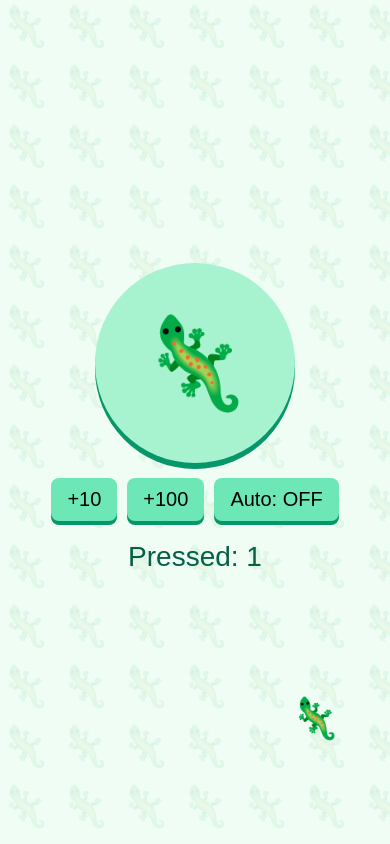
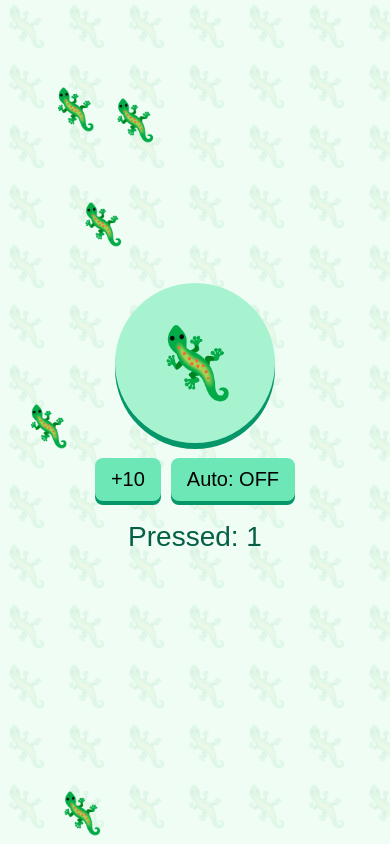
Before and after one commit to TigerSkater/Lizard, a plain HTML site: page index.html in a window 390 px wide. Both pictures are taken after a click on the button "Lizard button". Shown: the top 844 px of the page. Drawn offline with Linux system fonts and the light colour scheme.

Commit message:
Update index.html

```diff
--- a/index.html
+++ b/index.html
@@ -32,6 +32,7 @@
     transition: transform 0.15s ease, box-shadow 0.15s ease;
     user-select: none;
     -webkit-tap-highlight-color: transparent;
+    z-index: 2;
   }
 
   #lizardButton:active,
@@ -44,6 +45,7 @@
     margin-top: 15px;
     display: flex;
     gap: 10px;
+    z-index: 2;
   }
 
   .addButtons button {
@@ -62,6 +64,7 @@
     color: #065f46;
     user-select: none;
     height: 40px;
+    z-index: 2;
   }
 
   .floatText {
@@ -78,23 +81,11 @@
     100% { transform: translateY(-40px); opacity: 0; }
   }
 
-  .fallingLizard {
+  .dvdLizard {
     position: absolute;
     font-size: 40px;
-    animation: fall linear;
-  }
-
-  @keyframes fall {
-    0% { transform: translateY(-50px); }
-    100% { transform: translateY(110vh); }
-  }
-
-  @media (max-width: 768px) {
-    #lizardButton {
-      width: 200px;
-      height: 200px;
-      font-size: 90px;
-    }
+    cursor: pointer;
+    user-select: none;
   }
 </style>
 </head>
@@ -104,7 +95,6 @@
 
 <div class="addButtons">
   <button id="add10">+10</button>
-  <button id="add100">+100</button>
   <button id="autoClick">Auto: OFF</button>
 </div>
 
@@ -114,29 +104,21 @@
   const button = document.getElementById('lizardButton');
   const counterDisplay = document.getElementById('counter');
   const add10Btn = document.getElementById('add10');
-  const add100Btn = document.getElementById('add100');
   const autoClickBtn = document.getElementById('autoClick');
 
   let count = 0;
   let autoClickInterval = null;
 
-  // Sound pool
-  const soundPoolSize = 5;
-  const sounds = [];
-  for (let i = 0; i < soundPoolSize; i++) {
-    const audio = new Audio("audio/Lizard.mp3");
-    audio.preload = "auto";
-    sounds.push(audio);
-  }
-  let soundIndex = 0;
-
-  function playSound() {
-    const sound = sounds[soundIndex];
-    sound.currentTime = 0;
-    sound.play().catch(err => {
-      console.warn('Audio playback prevented:', err);
-    });
-    soundIndex = (soundIndex + 1) % soundPoolSize;
+  function speakLizard(times = 1) {
+    if ('speechSynthesis' in window) {
+      for (let i = 0; i < times; i++) {
+        setTimeout(() => {
+          const utterance = new SpeechSynthesisUtterance('Lizard');
+          utterance.rate = 1.1;
+          speechSynthesis.speak(utterance);
+        }, i * 400); // 0.4 sec apart
+      }
+    }
   }
 
   function updateCounter(amount) {
@@ -158,20 +140,15 @@
 
   button.addEventListener('click', () => {
     updateCounter(1);
-    playSound();
+    speakLizard();
   });
 
   add10Btn.addEventListener('click', () => {
     updateCounter(10);
-    playSound();
+    speakLizard(10);
   });
 
-  add100Btn.addEventListener('click', () => {
-    updateCounter(100);
-    playSound();
-  });
-
-  // Autoclick logic
+  // Autoclick
   autoClickBtn.addEventListener('click', () => {
     if (autoClickInterval) {
       clearInterval(autoClickInterval);
@@ -182,35 +159,47 @@
         button.click();
         button.classList.add('zoomed');
         setTimeout(() => button.classList.remove('zoomed'), 100);
-      }, 500); // 2 per second
+      }, 500);
       autoClickBtn.textContent = 'Auto: ON';
     }
   });
 
-  // Falling lizards
-  function spawnFallingLizard() {
+  // DVD Bouncing Lizards
+  function createDvdLizard() {
     const liz = document.createElement('div');
-    liz.className = 'fallingLizard';
+    liz.className = 'dvdLizard';
     liz.textContent = '🦎';
-    liz.style.left = Math.random() * 95 + 'vw';
-    liz.style.animationDuration = (3 + Math.random() * 3) + 's';
+    document.body.appendChild(liz);
+
+    let x = Math.random() * (window.innerWidth - 40);
+    let y = Math.random() * (window.innerHeight - 40);
+    let dx = (Math.random() < 0.5 ? 1 : -1) * 2;
+    let dy = (Math.random() < 0.5 ? 1 : -1) * 2;
+
     liz.addEventListener('click', () => {
-      speak('Lizard');
-      liz.remove();
+      speakLizard();
+      updateCounter(1);
     });
-    document.body.appendChild(liz);
-    liz.addEventListener('animationend', () => liz.remove());
+
+    function move() {
+      x += dx;
+      y += dy;
+
+      if (x <= 0 || x >= window.innerWidth - 40) dx *= -1;
+      if (y <= 0 || y >= window.innerHeight - 40) dy *= -1;
+
+      liz.style.left = x + 'px';
+      liz.style.top = y + 'px';
+
+      requestAnimationFrame(move);
+    }
+
+    move();
   }
 
-  setInterval(spawnFallingLizard, 2000);
-
-  // Speech for falling lizards
-  function speak(text) {
-    if ('speechSynthesis' in window) {
-      const utterance = new SpeechSynthesisUtterance(text);
-      utterance.rate = 1.1;
-      speechSynthesis.speak(utterance);
-    }
+  // Create multiple bouncing lizards
+  for (let i = 0; i < 5; i++) {
+    createDvdLizard();
   }
 </script>
 
```
